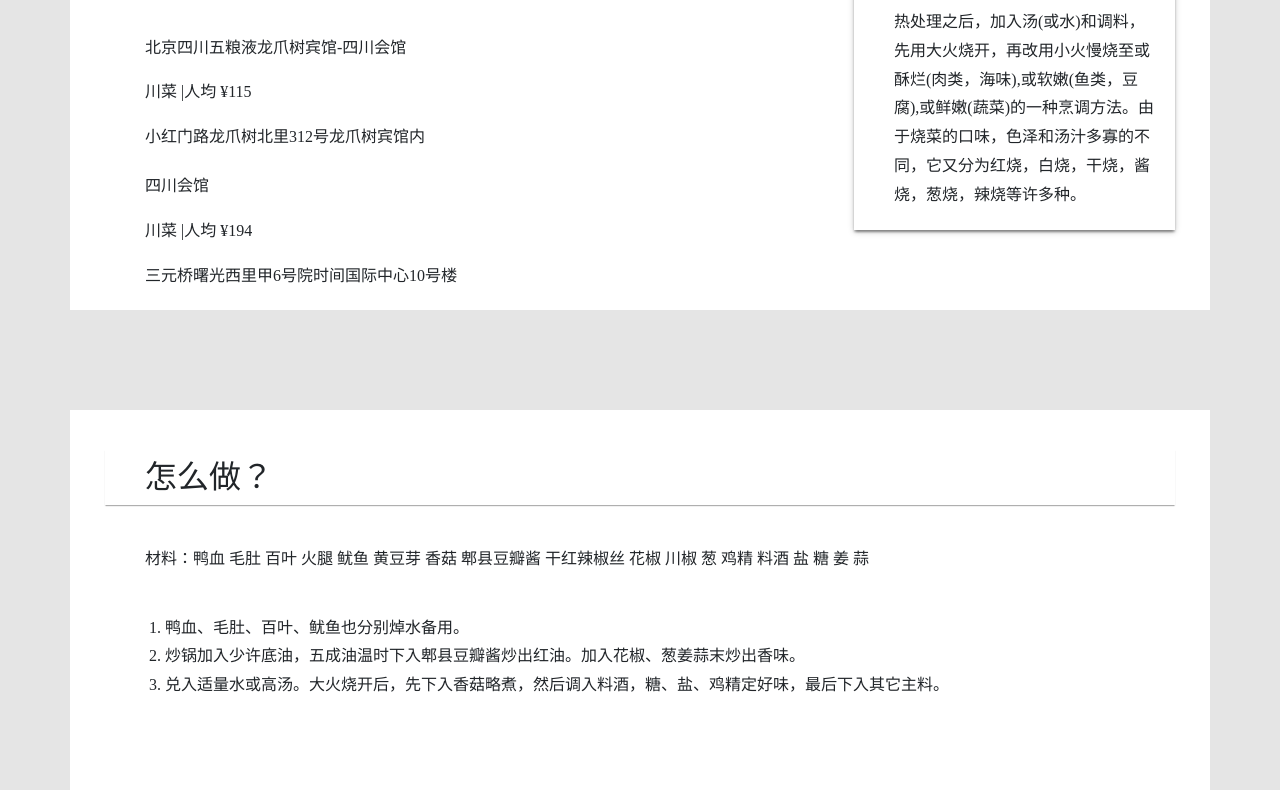
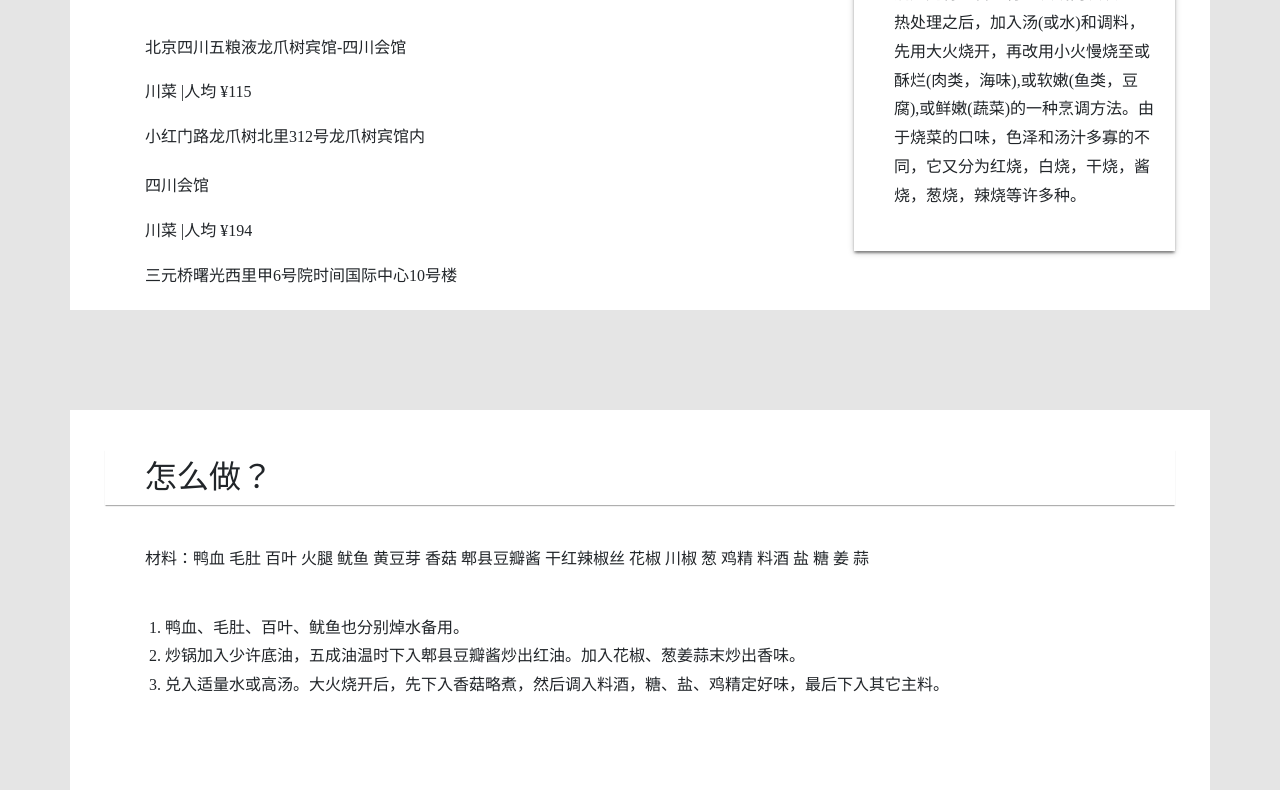
Before and after one commit to dongshikai2004/food-site, a plain HTML site: page html/川菜/毛肚旺.htm in a window 1280 px wide. Shown: the part 637-1427 px from the top of the page. Drawn offline with Linux system fonts and the light colour scheme; a web font is replaced by a local one.

Commit message:
Update base.css
merge错了 补上

```diff
--- a/css/base.css
+++ b/css/base.css
@@ -133,6 +133,14 @@ body,html {
 #footer p{
 	text-align:center;
 }
+#box {
+    padding-bottom: 200px;
+}
+#sidebar {
+    padding-bottom: 20px;
+    padding-top: 1px;
+}
+
 .img-responsive {
     border-radius: 20px;
 }
```
